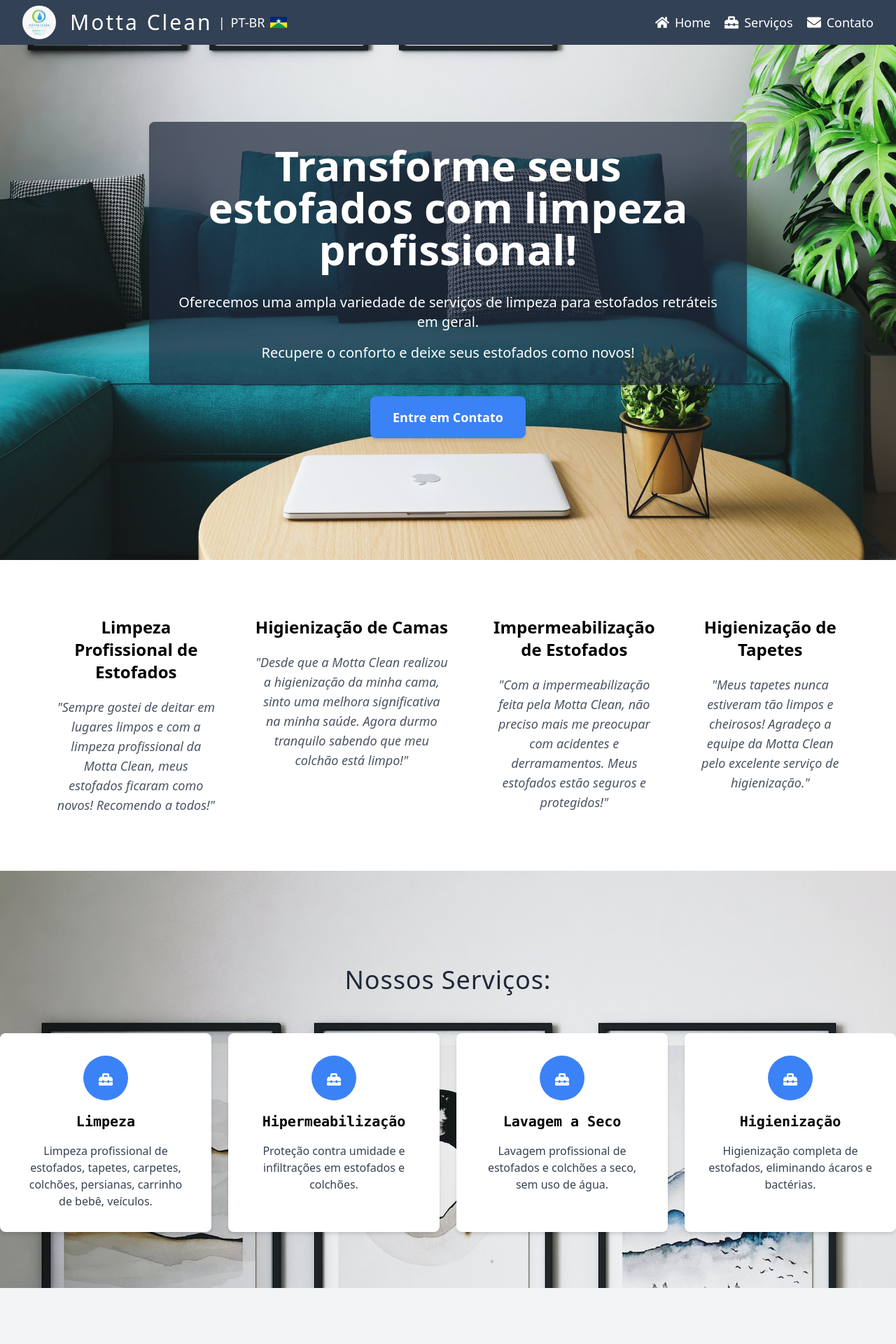
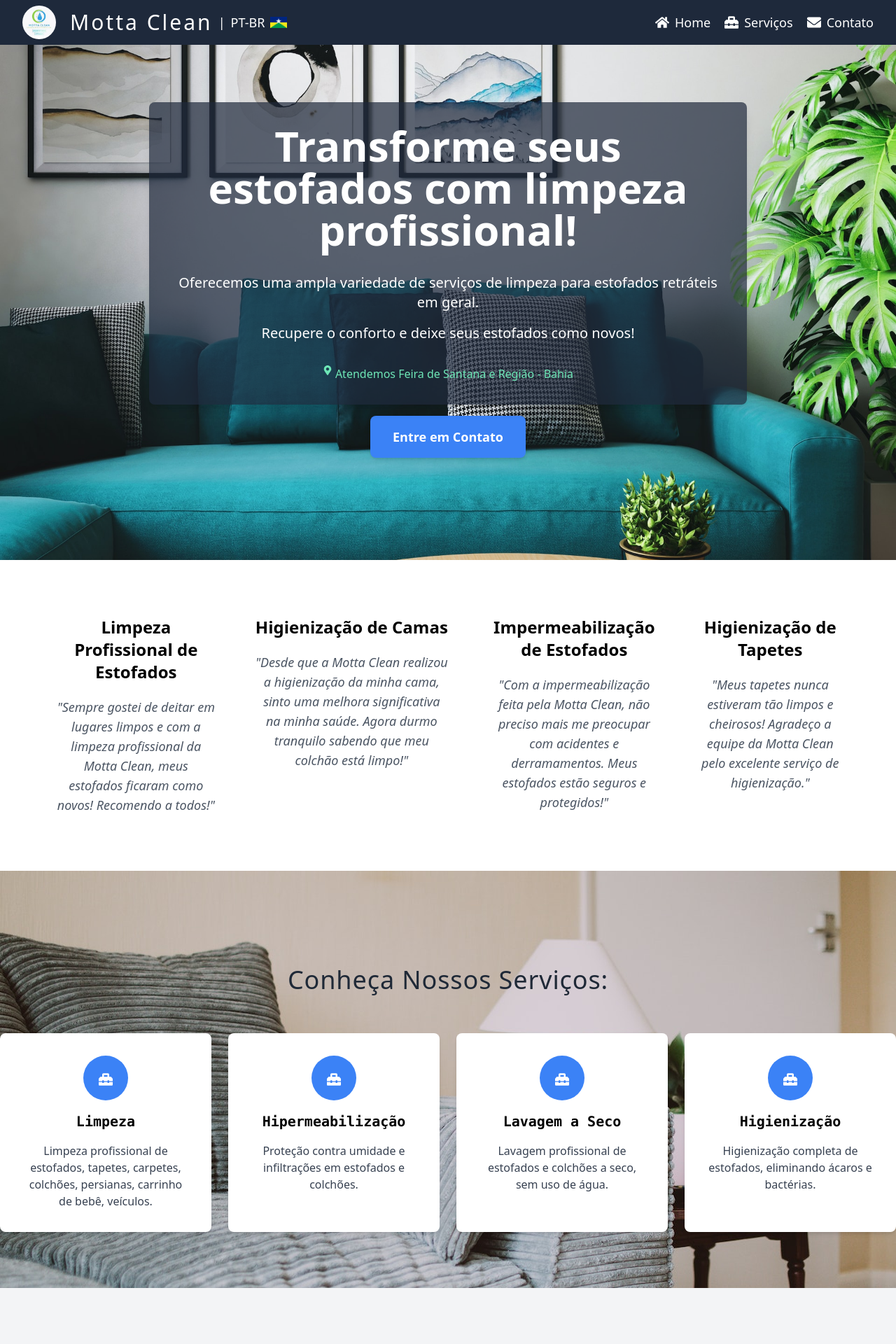
Before and after one commit to StarielIsaac/ecommerce-upholstery-cleaning, a React (Vite) app in the folder my-project/: page / in a window 1280 px wide. Shown: the top 1920 px of the page at 70% size. Built offline with nearby package versions, Linux system fonts and the light colour scheme.

Commit message:
feat: created styles

```diff
--- a/my-project/src/App.jsx
+++ b/my-project/src/App.jsx
@@ -1,5 +1,11 @@
 import logo from "../src/assets/logo.jpg";
-import { FaWhatsapp, FaInstagram, FaPhone, FaEnvelope } from "react-icons/fa";
+import {
+  FaWhatsapp,
+  FaInstagram,
+  FaPhone,
+  FaEnvelope,
+  FaMapMarkerAlt,
+} from "react-icons/fa";
 // import { FiPhone, FiMail } from 'react-icons/fi';
 import { IoMdPhonePortrait, IoMdMail } from "react-icons/io";
 import { FaBars, FaTimes, FaHome, FaToolbox } from "react-icons/fa";
@@ -12,16 +18,26 @@
     setIsOpen(!isOpen);
   };
 
+  const [selectedImage, setSelectedImage] = useState(null);
+
+  const handleImageClick = (imageUrl) => {
+    setSelectedImage(imageUrl);
+  };
+
+  const closeModal = () => {
+    setSelectedImage(null);
+  };
+
   return (
     <>
       <main
         id="home"
-        className="relative bg-cover bg-bottom"
+        className="relative bg-cover bg-center"
         style={{
           backgroundImage: "url('/src/assets/test6.jpg')",
         }}
       >
-        <header className="fixed top-0 left-0 bg-slate-700 py-2 px-4 md:px-8 flex justify-between items-center w-full z-50">
+        <header className="fixed top-0 left-0 bg-slate-800 py-2 px-4 md:px-8 flex justify-between items-center w-full z-50">
           <div className="flex items-center space-x-2 md:space-x-5">
             <img
               src={logo}
@@ -34,11 +50,7 @@
               </div>
               <div className="text-white text-lg">|</div>
               <div className="text-white text-lg font-thin">PT-BR</div>
-      <img
-        src="/src/assets/pr-br.png"
-        alt="Bandeira"
-        className="w-6"
-      />
+              <img src="/src/assets/pr-br.png" alt="Bandeira" className="w-6" />
             </div>
           </div>
 
@@ -95,6 +107,13 @@
             <p className="text-white text-lg md:text-xl mt-4 leading-relaxed">
               Recupere o conforto e deixe seus estofados como novos!
             </p>
+            {/* Informação "Feira de Santana e Região - Bahia" adicionada abaixo */}
+            <div className="flex items-start justify-center space-x-1 mt-8 text-emerald-300 ">
+              <FaMapMarkerAlt size={14} />
+              <p className="text-base font-medium">
+                Atendemos Feira de Santana e Região - Bahia
+              </p>
+            </div>
           </div>
           <a
             href="#contatos"
@@ -149,11 +168,11 @@
 
       <section
         id="servicos"
-        className="bg-[url('/src/assets/test6.jpg')] py-20 bg-auto"
+        className="bg-[url('/src/assets/test4.jpg')] py-20 bg-top"
       >
         <div className="container mx-auto">
           <h2 className="font-medium text-4xl my-14 text-center text-gray-800 tracking-wide">
-            Nossos Serviços:
+            Conheça Nossos Serviços:
           </h2>
           <div className="grid gap-6 grid-cols-1 sm:grid-cols-2 md:grid-cols-4">
             {/* Card 1 */}
@@ -225,7 +244,8 @@
           <h2 className="font-medium text-4xl mb-16 text-center text-gray-800 tracking-wide">
             Transformação de Estofados (Antes e Depois)
           </h2>
-          <div className="grid grid-cols-1 sm:grid-cols-2 gap-6">
+          <div className="grid grid-cols-1 md:grid-cols-2 gap-6">
+            {/* Item 1 */}
             <div className="relative rounded-lg overflow-hidden border-4 hover:border-l-sky-950">
               <img
                 src="/src/assets/su1.jpg"
@@ -237,6 +257,7 @@
               </div>
             </div>
 
+            {/* Item 2 */}
             <div className="relative rounded-lg overflow-hidden border-4 hover:border-l-sky-950">
               <img
                 src="/src/assets/li1.jpg"
@@ -244,10 +265,13 @@
                 className="w-full h-72 object-cover rounded-lg shadow-2xl transform transition-transform duration-300 scale-100 hover:scale-105"
               />
               <div className="absolute inset-0 flex items-center justify-center opacity-0 hover:opacity-100 transition-opacity bg-black bg-opacity-30 rounded-lg hover:underline">
-                <span className="text-slate-100 text-2xl font-bold">Depois</span>
+                <span className="text-slate-100 text-2xl font-bold">
+                  Depois
+                </span>
               </div>
             </div>
 
+            {/* Item 3 */}
             <div className="relative rounded-lg overflow-hidden border-4 hover:border-l-sky-950">
               <img
                 src="/src/assets/su2.jpg"
@@ -255,9 +279,11 @@
                 className="w-full h-72 object-cover rounded-lg shadow-2xl transform transition-transform duration-300 scale-100 hover:scale-105"
               />
               <div className="absolute inset-0 flex items-center justify-center opacity-0 hover:opacity-100 transition-opacity bg-black bg-opacity-30 rounded-lg hover:underline">
-                <span className="text-slate-100 text-2xl  font-bold">Antes</span>
+                <span className="text-slate-100 text-2xl font-bold">Antes</span>
               </div>
             </div>
+
+            {/* Item 4 */}
             <div className="relative rounded-lg overflow-hidden border-4 hover:border-l-sky-950">
               <img
                 src="/src/assets/li2.jpg"
@@ -265,9 +291,13 @@
                 className="w-full h-72 object-cover rounded-lg shadow-2xltransform transition-transform duration-300 scale-100 hover:scale-105"
               />
               <div className="absolute inset-0 flex items-center justify-center opacity-0 hover:opacity-100 transition-opacity bg-black bg-opacity-30 rounded-lg hover:underline">
-                <span className="text-slate-100 text-2xl  font-bold">Depois</span>
+                <span className="text-slate-100 text-2xl font-bold">
+                  Depois
+                </span>
               </div>
             </div>
+
+            {/* Item 5 */}
             <div className="relative rounded-lg overflow-hidden border-4 hover:border-l-sky-950">
               <img
                 src="/src/assets/su3.jpg"
@@ -275,9 +305,11 @@
                 className="w-full h-72 object-cover rounded-lg shadow-2xl transform transition-transform duration-300 scale-100 hover:scale-105"
               />
               <div className="absolute inset-0 flex items-center justify-center opacity-0 hover:opacity-100 transition-opacity bg-black bg-opacity-30 rounded-lg hover:underline">
-                <span className="text-slate-100 text-2xl  font-bold">Antes</span>
+                <span className="text-slate-100 text-2xl font-bold">Antes</span>
               </div>
             </div>
+
+            {/* Item 6 */}
             <div className="relative rounded-lg overflow-hidden border-4 hover:border-l-sky-950">
               <img
                 src="/src/assets/li3.jpg"
@@ -285,13 +317,14 @@
                 className="w-full h-72 object-cover rounded-lg shadow-2xl transform transition-transform duration-300 scale-100 hover:scale-105"
               />
               <div className="absolute inset-0 flex items-center justify-center opacity-0 hover:opacity-100 transition-opacity bg-black bg-opacity-30 rounded-lg hover:underline">
-              <span className="text-slate-100 text-2xl font-bold hover:underline">Depois</span>
+                <span className="text-slate-100 text-2xl font-bold hover:underline">
+                  Depois
+                </span>
               </div>
             </div>
           </div>
         </div>
       </section>
-
       <section
         id="contatos"
         className="bg-gradient-to-r from-gray-700 via-gray-800 to-black py-8 md:py-16"
@@ -299,7 +332,7 @@
         <div className="container mx-auto grid grid-cols-1 sm:grid-cols-2 gap-8 px-4 md:px-8">
           {/* Contato 1 */}
           <a
-            href="https://api.whatsapp.com/...link-do-seu-whatsapp..."
+            href="https://api.whatsapp.com/send?phone=5575997130700"
             target="_blank"
             rel="noopener noreferrer"
             className="flex flex-col items-center justify-center bg-white rounded-xl p-8 border border-gray-300 shadow-lg transform transition-all hover:scale-105 focus:scale-105 focus:outline-none"
```
Also changed, not shown: my-project/src/assets/arte.jpg (added). Lines whose indentation alone changed are shown as unchanged.
